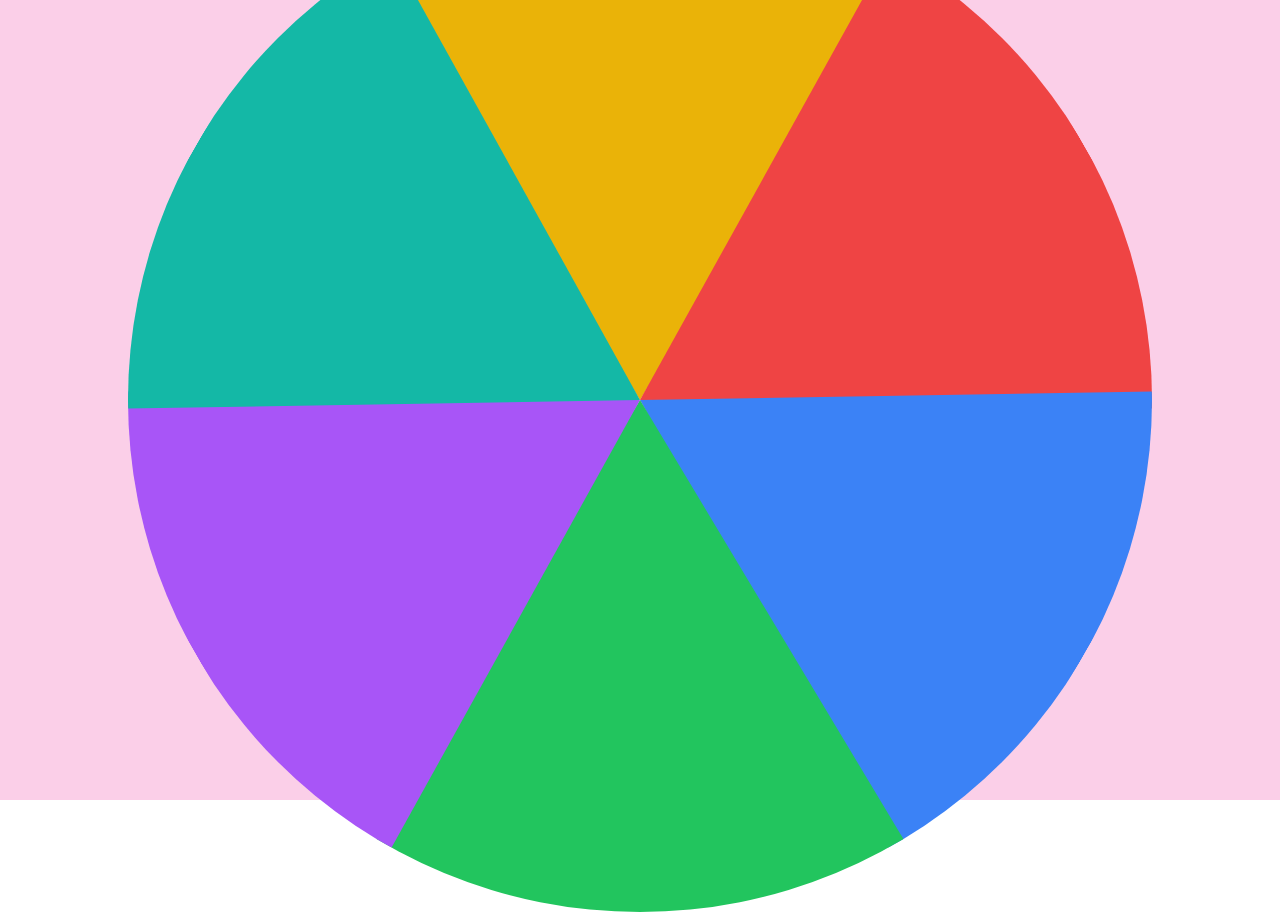
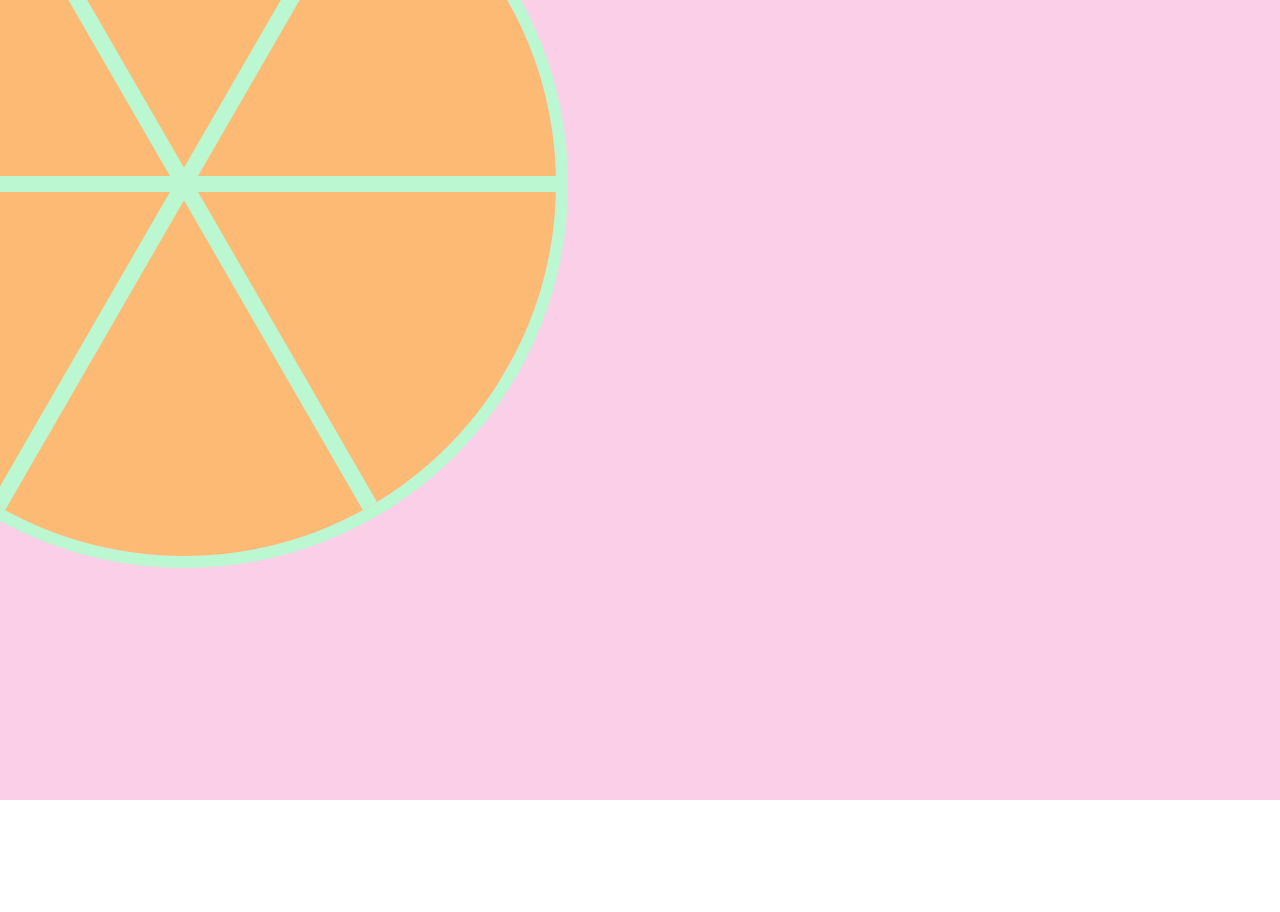
Before and after one commit to Nalundquist/portfolio-new, a Next.js app: page / in a window 1280 px wide. After the commit the page ends 800 px from the top, so only its background shows below. Built offline with nearby package versions, Linux system fonts and the light colour scheme.

Commit message:
refine scaling of piecircle component, color

```diff
--- a/app/components/PieCircle.tsx
+++ b/app/components/PieCircle.tsx
@@ -1,14 +1,36 @@
 import React from 'react';
+
 
 const PieCircle: React.FC = () => {
   return (
-    <div className="w-[64rem] h-[64rem] relative rounded-full overflow-hidden">
-        <div className="absolute w-full h-full bg-yellow-500 transform rotate-0 origin-center clip-path-triangle"></div>
-        <div className="absolute w-full h-full bg-red-500 transform rotate-[60deg] origin-center clip-path-triangle" ></div>
-        <div className="absolute w-full h-full bg-blue-500 transform rotate-[120deg] origin-center clip-path-triangle" ></div>
-				<div className="absolute w-full h-full bg-green-500 transform rotate-[180deg] origin-center clip-path-triangle" ></div>
-				<div className="absolute w-full h-full bg-purple-500 transform rotate-[240deg] origin-center clip-path-triangle" ></div>
-				<div className="absolute w-full h-full bg-teal-500 transform rotate-[300deg] origin-center clip-path-triangle" ></div>
+    <div className="w-[48em] h-[48em] flex absolute justify-center rounded-full overflow-hidden border-green-200 border-[12px]" style={{top: -200, left: -200}}>
+				<div className="absolute flex items-center justify-center w-full h-full transform rotate-[0deg]">
+					<div className="w-full h-full bg-orange-300 clip-path-triangle"></div>
+				</div>
+				<div className="absolute flex items-center justify-center w-full h-full transform rotate-[60deg]">
+					<div className="w-full h-full bg-orange-300 clip-path-triangle"></div>
+				</div>
+				<div className="absolute flex items-center justify-center w-full h-full transform rotate-[120deg]">
+					<div className="w-full h-full bg-orange-300 clip-path-triangle"></div>
+				</div>
+				<div className="absolute flex items-center justify-center w-full h-full transform rotate-[180deg]">
+					<div className="w-full h-full bg-orange-300 clip-path-triangle"></div>
+				</div>
+				<div className="absolute flex items-center justify-center w-full h-full transform rotate-[240deg]">
+					<div className="w-full h-full bg-orange-300 clip-path-triangle"></div>
+				</div>
+				<div className="absolute flex items-center justify-center w-full h-full transform rotate-[300deg]">
+					<div className="w-full h-full bg-orange-300 clip-path-triangle"></div>
+				</div>
+
+				<div className='relative flex w-full h-full justify-center'>
+					<div className="absolute w-4 h-full bg-green-200 transform rotate-[30deg] origin-center"></div>
+					<div className="absolute w-4 h-full bg-green-200 transform rotate-[90deg] origin-center"></div>
+					<div className="absolute w-4 h-full bg-green-200 transform rotate-[150deg] origin-center"></div>
+					<div className="absolute w-4 h-full bg-green-200 transform rotate-[210deg] origin-center"></div>
+					<div className="absolute w-4 h-full bg-green-200 transform rotate-[270deg] origin-center"></div>
+					<div className="absolute w-4 h-full bg-green-200 transform rotate-[330deg] origin-center"></div>
+				</div>
     </div>
   );
 };
```
